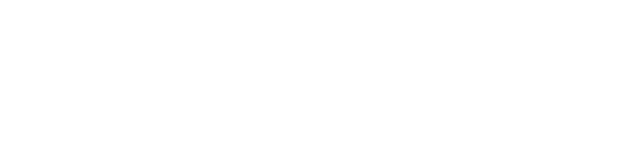
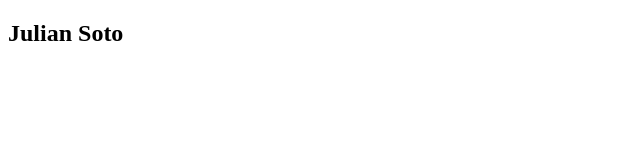
Before and after one commit to Sc-Juju/foobar, a plain HTML site: page index.html in a window 1280 px wide. Shown: the whole page, without its empty margins (0-640 px from the left). Drawn offline with Linux system fonts and the light colour scheme.

Commit message:
added my name to h2

```diff
--- a/index.html
+++ b/index.html
@@ -7,6 +7,6 @@
 		<title>Document</title>
 	</head>
 	<body>
-		<h2></h2>
+		<h2>Julian Soto</h2>
 	</body>
 </html>
```
